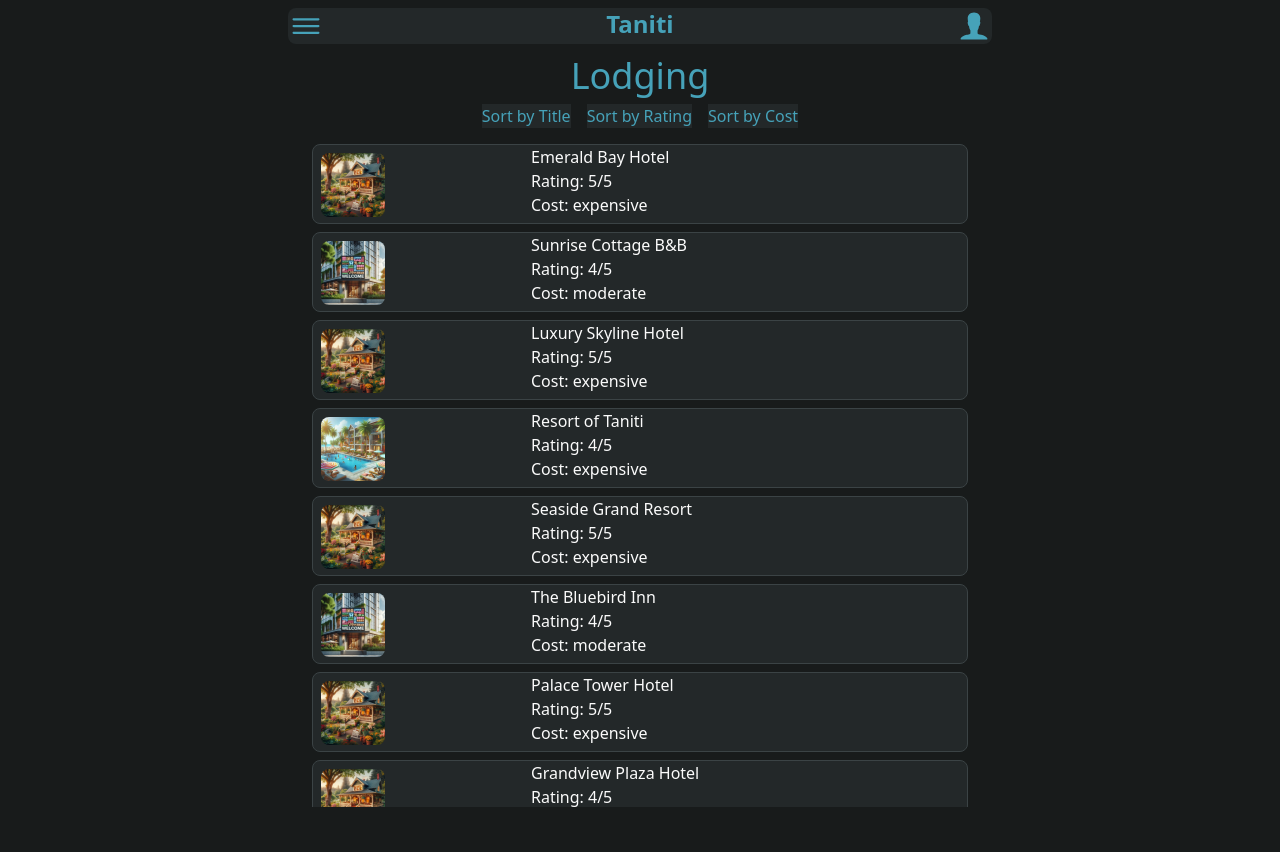
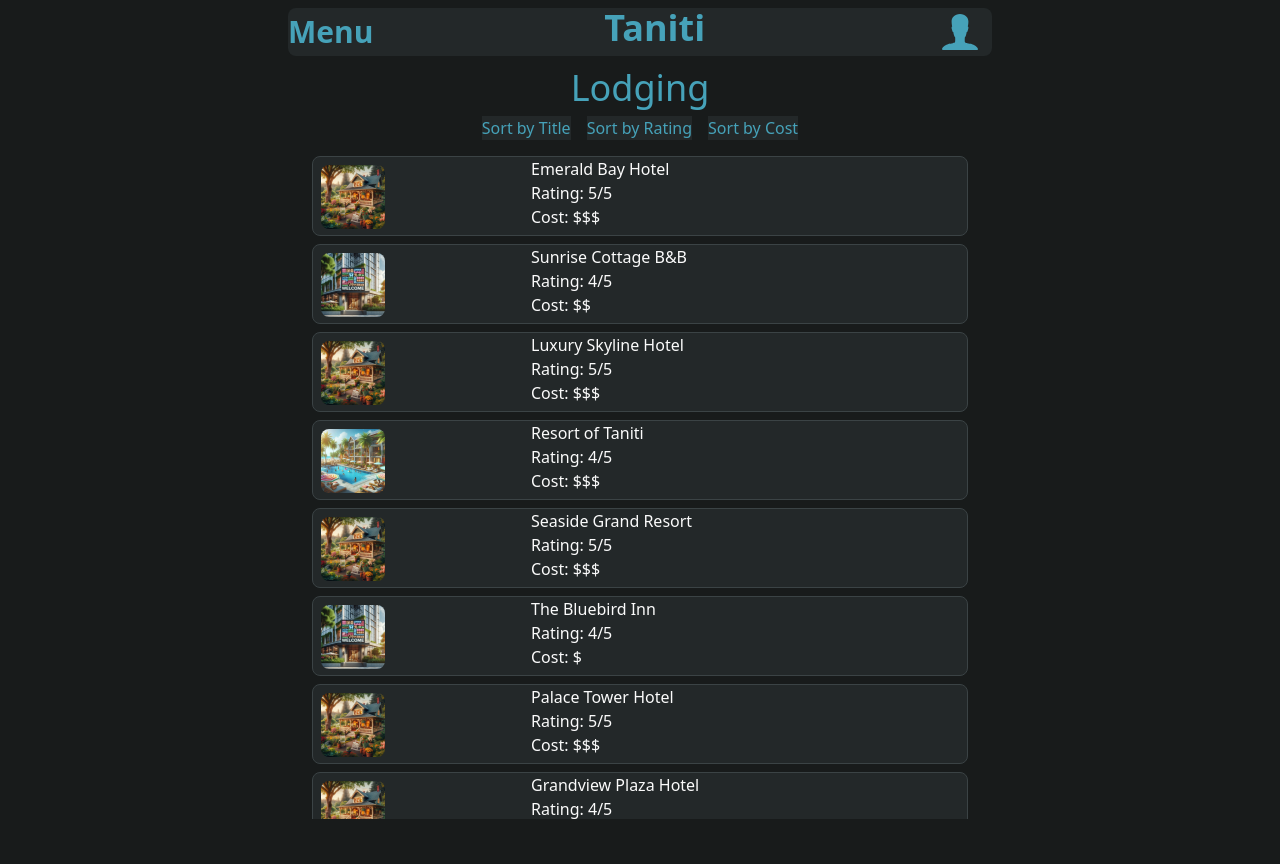
Before and after one commit to YoshiroSilver/tanitian-website, a React (Vite) app: page /lodging in a window 1280 px wide. Built offline with nearby package versions, Linux system fonts and the light colour scheme.

Commit message:
Made changes for usability feedback.

```diff
--- a/src/components/cards/ExpandingCard.jsx
+++ b/src/components/cards/ExpandingCard.jsx
@@ -8,8 +8,8 @@ function ExpandingCard({ data }) {
     }
 
     return (
-        <div className="m-2 flex flex-col items-center sm:m-3" onClick={toggleExpanded}>
-            <div className={`aspect-square overflow-hidden rounded-lg lg:max-w-60 ${expanded ? "w-full" : "w-40"}`}>
+        <div className="m-2 flex flex-col items-center sm:m-3" onMouseEnter={toggleExpanded} onMouseLeave={toggleExpanded} >
+            <div className={`aspect-square overflow-hidden rounded-lg lg:max-w-60 hover:w-full w-40`}>
                 <p className="rounded-t-lg bg-primary text-center text-primary-content">
                     {data.imgAttrib}
                 </p>
--- a/src/components/header/Header.jsx
+++ b/src/components/header/Header.jsx
@@ -34,11 +34,11 @@ function Header({ handleMenuClick, isMenuOpen }) {
         /*header container */
         <div className="sticky top-0 z-10 mx-4 mb-2 flex translate-y-2 justify-between rounded-lg bg-foreground lg:mx-16 xl:mx-72">
             {/*menu icon */}
-            <div className="relative">
-                <IoIosMenu
-                    className="text-4xl font-extrabold text-primary"
+            <div className="relative content-center">
+                <button
+                    className="text-3xl font-extrabold text-primary"
                     onClick={handleMenuClick}
-                />
+               >Menu</button>
                 <div
                     className={
                         isMenuOpen
@@ -61,14 +61,12 @@ function Header({ handleMenuClick, isMenuOpen }) {
                 </div>
             </div>
             {/*logo*/}
-            <a href="/home">
-                <div className="font-sans text-2xl font-extrabold text-primary">
-                    Taniti
+                <div className="font-sans text-4xl font-extrabold text-primary">
+                    <a href="/home">Taniti</a>
                 </div>
-            </a>
             {/*profile icon*/}
             <a href="/profile">
-                <IoIosPerson className="text-4xl font-extrabold text-primary" />
+                <IoIosPerson className="text-5xl font-extrabold text-primary mr-2" />
             </a>
         </div>
     )
--- a/src/data/lodgingData.jsx
+++ b/src/data/lodgingData.jsx
@@ -10,7 +10,7 @@ export const LodgingData= [
         "title": "Emerald Bay Hotel",
         "description": "A luxury coastal hotel with exclusive amenities and a private beach for an unforgettable getaway.",
         "rating": 5,
-        "costRating": "expensive"
+        "costRating": "$$$"
     },
     {
         "id": 2,
@@ -20,7 +20,7 @@ export const LodgingData= [
         "title": "Sunrise Cottage B&B",
         "description": "A quaint bed and breakfast offering stunning sunrise views and a relaxing rural atmosphere.",
         "rating": 4,
-        "costRating": "moderate"
+        "costRating": "$$"
     },
     {
         "id": 3,
@@ -30,7 +30,7 @@ export const LodgingData= [
         "title": "Luxury Skyline Hotel",
         "description": "A five-star hotel offering stunning city views, exquisite dining, and exceptional service.",
         "rating": 5,
-        "costRating": "expensive"
+        "costRating": "$$$"
     },
     {
         "id": 4,
@@ -40,7 +40,7 @@ export const LodgingData= [
         "title": "Resort of Taniti",
         "description": "The only resort available, best enjoy your stay.",
         "rating": 4,
-        "costRating": "expensive"
+        "costRating": "$$$"
     },
     {
         "id": 5,
@@ -50,7 +50,7 @@ export const LodgingData= [
         "title": "Seaside Grand Resort",
         "description": "A beachfront hotel with luxurious suites and a full-service spa for ultimate relaxation.",
         "rating": 5,
-        "costRating": "expensive"
+        "costRating": "$$$"
     },
     {
         "id": 6,
@@ -60,7 +60,7 @@ export const LodgingData= [
         "title": "The Bluebird Inn",
         "description": "A quaint, family-run bed and breakfast offering a warm welcome and homemade treats.",
         "rating": 4,
-        "costRating": "moderate"
+        "costRating": "$"
     },
     {
         "id": 7,
@@ -70,7 +70,7 @@ export const LodgingData= [
         "title": "Palace Tower Hotel",
         "description": "A luxurious hotel with high-end amenities, featuring elegant rooms and sophisticated dining options.",
         "rating": 5,
-        "costRating": "expensive"
+        "costRating": "$$$"
     },
     {
         "id": 8,
@@ -80,7 +80,7 @@ export const LodgingData= [
         "title": "Grandview Plaza Hotel",
         "description": "A modern hotel with panoramic views, perfect for both business and leisure stays.",
         "rating": 4,
-        "costRating": "moderate"
+        "costRating": "$$"
     },
     {
         "id": 9,
@@ -90,7 +90,7 @@ export const LodgingData= [
         "title": "Hillside Retreat B&B",
         "description": "A cozy bed and breakfast nestled in the hills, offering a quiet escape with homemade breakfast.",
         "rating": 4,
-        "costRating": "moderate"
+        "costRating": "$$"
     },
     {
         "id": 10,
@@ -100,6 +100,6 @@ export const LodgingData= [
         "title": "Rosewood Bed & Breakfast",
         "description": "A charming bed and breakfast offering personalized service in a peaceful, homely atmosphere.",
         "rating": 4,
-        "costRating": "moderate"
+        "costRating": "$$"
     }
 ]
--- a/src/pages/Lodging.jsx
+++ b/src/pages/Lodging.jsx
@@ -4,17 +4,24 @@ import Cards from "../components/cards/Cards"
 
 function Lodging() {
     const [lodgings, setLodgings] = useState([...LodgingData])
-    const [sortKey, setSortKey] = useState(null)
+    const [sortKey, setSortKey] = useState("title")
 
     const SortItems = (key) => {
-        console.log("button pressed: " + key)
         const sorted = [...lodgings].sort((a,b) => {
-            if (key === "title") return a.title.localeCompare(b.title)
-            if (key === "rating") return b.rating - a.rating
-            if (key === "cost") return a.costRating.localeCompare(b.costRating)
+            if (key === "title" && sortKey != key) return a.title.localeCompare(b.title)
+            if (key === "title" && sortKey === key) return b.title.localeCompare(a.title)
+            if (key === "rating" && sortKey != key) return b.rating - a.rating
+            if (key === "rating" && sortKey === key) return a.rating - b.rating
+            if (key === "cost" && sortKey != key) return a.costRating.localeCompare(b.costRating)
+            if (key === "cost" && sortKey === key) return b.costRating.localeCompare(a.costRating)
             return 0
         })
-        setSortKey(key)
+        if (key === sortKey) {
+            setSortKey(key + "desc")
+        }
+        else {
+            setSortKey(key)
+        }
         setLodgings(sorted)
     }
 
```
